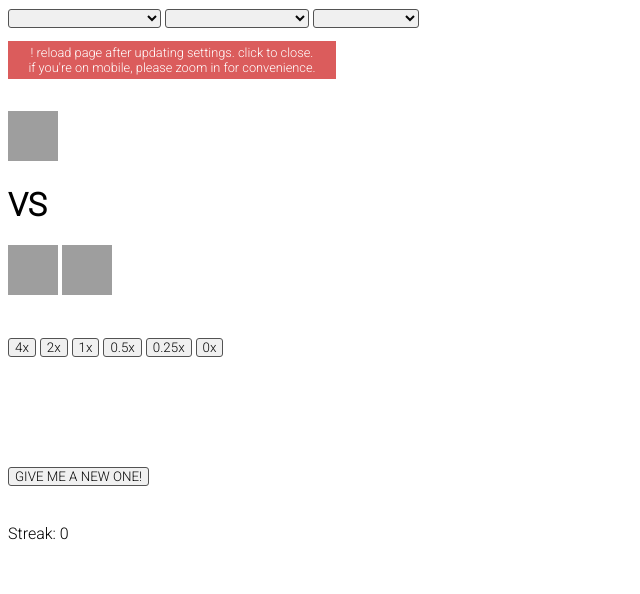
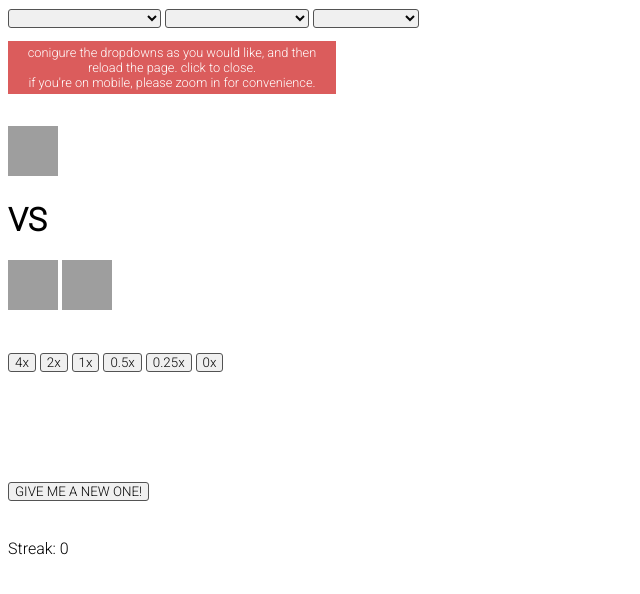
Before and after one commit to benjbussert/typequiz, a plain HTML site: page index.html in a window 1280 px wide. Shown: the whole page, without its empty margins (0-640 px from the left). Drawn offline with Linux system fonts and the light colour scheme; grey boxes are pictures that could not be loaded.

Commit message:
patch infinite reload and add text

```diff
--- a/index.html
+++ b/index.html
@@ -52,7 +52,7 @@
     </select>
 
     <br>
-    <p id="heading">! reload page after updating settings. click to close.<br> if you're on mobile, please zoom in for convenience. </p><br>
+    <p id="heading"> conigure the dropdowns as you would like, and then reload the page. click to close.<br> if you're on mobile, please zoom in for convenience. </p><br>
     <img id='atkImg' src='https://upload.wikimedia.org/wikipedia/commons/thumb/5/53/Pok%C3%A9_Ball_icon.svg/512px-Pok%C3%A9_Ball_icon.svg.png?20161023215848' width="50" height="50">
     <h1 class="allText">VS</h1>
     <img id='defImg1' src='https://upload.wikimedia.org/wikipedia/commons/thumb/5/53/Pok%C3%A9_Ball_icon.svg/512px-Pok%C3%A9_Ball_icon.svg.png?20161023215848' width="50" height="50">
@@ -458,7 +458,6 @@
         } else {
             amount.innerHTML = `x${multiOne} to ${defendingName}, x${multiTwo} to ${defendingNameTwo}. ${multiOne} * ${multiTwo} = ${multiOne * multiTwo}.`
         }
-        location.reload()
         //the end
     </script>
 </body>
```
